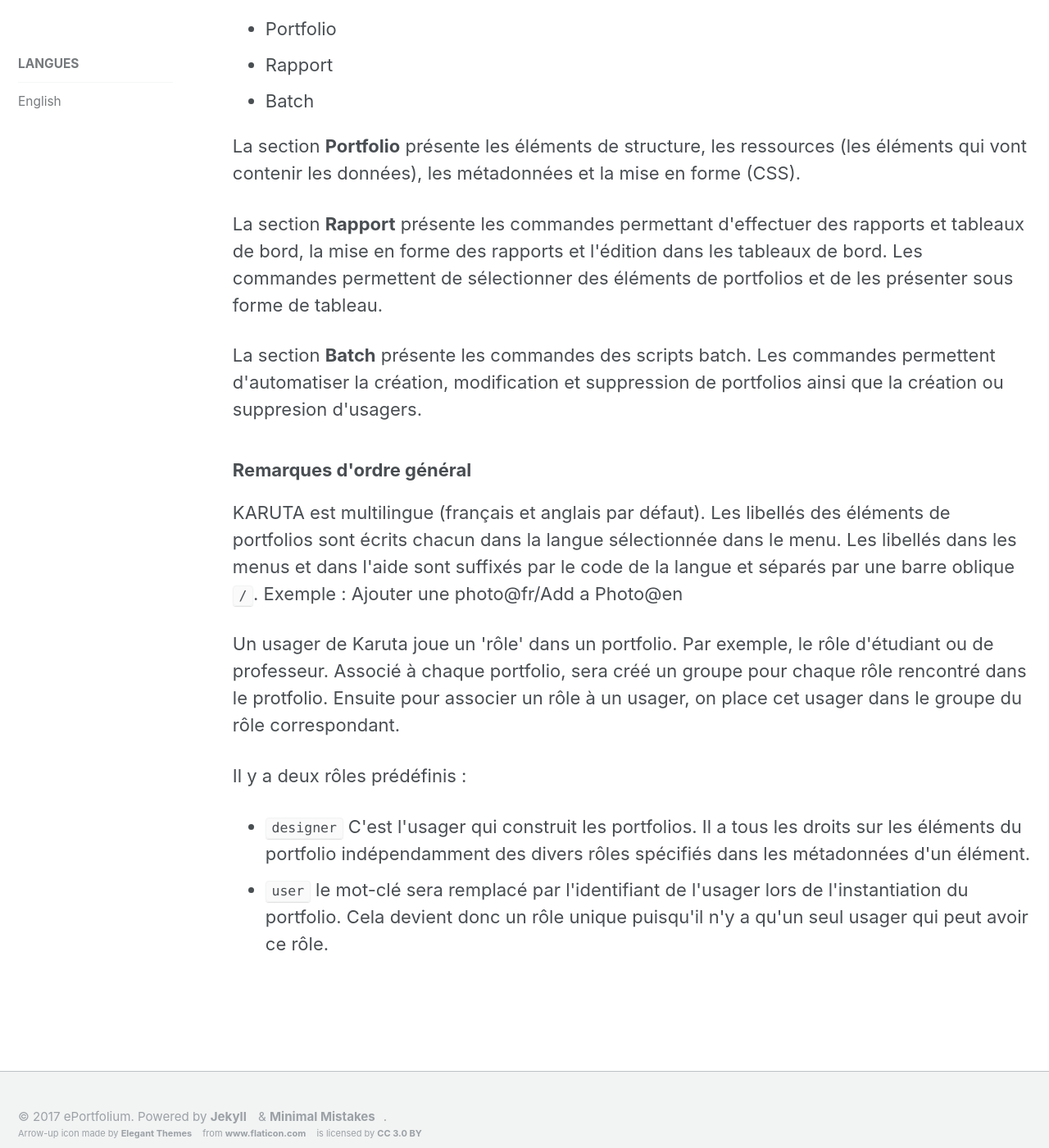
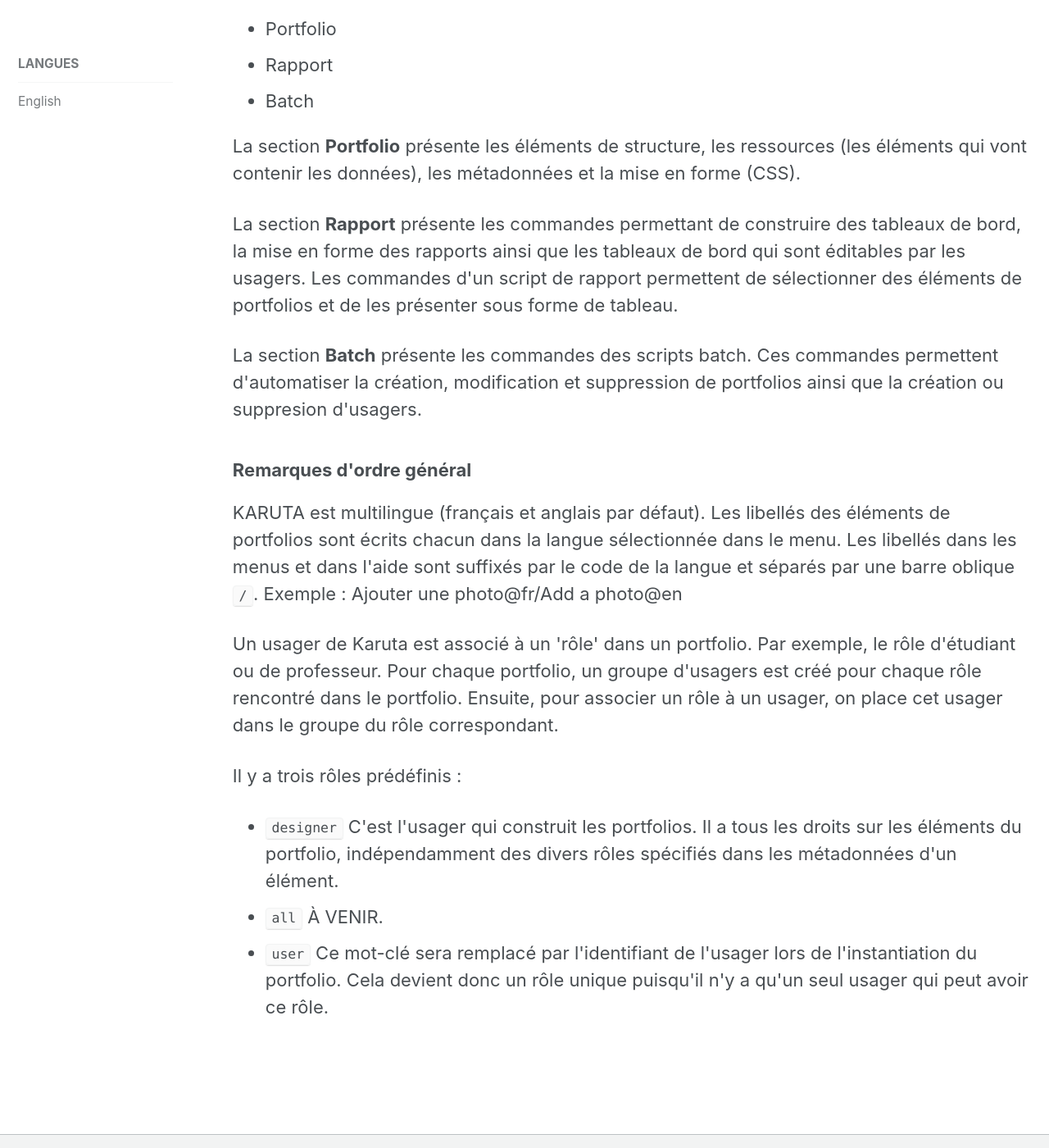
Before and after one commit to karutaproject/karuta-frontend-documentation, a Jekyll site: the page built from _pages/documentation_fr.html, in a window 1280 px wide and 1400 px high, scrolled down 498 px. Shown: the whole window at 82% size. Built offline with Jekyll 4.4.1, drawn with Linux system fonts in a browser that asks for light colours; some of the changed text lies outside the part shown.

Commit message:
Corrections textuelles et petits ajouts.

```diff
--- a/_pages/documentation_fr.html
+++ b/_pages/documentation_fr.html
@@ -5,32 +5,69 @@
 sidebar:
  nav: "documentation_fr"
 ---
-<p><b>KARUTA</b> est un logiciel open source permettant de construire des portfolios. C'est un outil flexible qui permmet de construire aussi bien des portfolios de présentation, que des portfolios d'apprentissage ou encore des portfolios d'évaluation.</p>
-<p>Le développement de portfolios peut se faire à partir de templates fournis par la communauté et qui seront ensuite adaptés aux besoins spécifiques ou alors à partir des éléments de base fournis par Karuta.</p>
+<p>
+	<b>KARUTA</b> est un logiciel open source permettant de construire des portfolios. C'est
+	 un outil flexible qui permet de construire aussi bien des portfolios de présentation, que
+	 des portfolios d'apprentissage ou encore des portfolios d'évaluation.
+</p>
+<p>
+	Le développement de portfolios peut se faire à partir de templates fournis par la communauté
+	et qui seront ensuite adaptés aux besoins spécifiques, ou encore à partir des éléments de base
+	fournis par Karuta.
+</p>
 
-<p>La documentation de Karuta est organisée en trois sections.</p>
+<p>La documentation de Karuta est organisée en trois sections :</p>
 <ul>
 	<li><a href='portfolio_fr.html'>Portfolio</a></li>
 	<li><a href='report_fr.html'>Rapport</a></li>
 	<li><a href='batch_fr.html'>Batch</a></li>
 </ul>
-<p>La section <b><a href='portfolio_fr.html'>Portfolio</a></b> présente les éléments de structure, les ressources (les éléments qui vont contenir les données), les métadonnées et la mise en forme (CSS).</p>
-<p>La section <b><a href='report_fr.html'>Rapport</a></b> présente les commandes permettant d'effectuer des rapports et tableaux de bord, la mise en forme des rapports et l'édition dans les tableaux de bord. Les commandes permettent de sélectionner des éléments de portfolios et de les présenter sous forme de tableau.</p>
-<p>La section <b><a href='batch_fr.html'>Batch</a></b> présente les commandes des scripts batch. Les commandes permettent d'automatiser la création, modification et suppression de portfolios ainsi que la création ou suppresion d'usagers.</p>
+<p>
+	La section <b><a href='portfolio_fr.html'>Portfolio</a></b> présente les éléments de structure,
+	les ressources (les éléments qui vont contenir les données), les métadonnées et la mise en
+	forme (CSS).
+</p>
+<p>
+	La section <b><a href='report_fr.html'>Rapport</a></b> présente les commandes permettant
+	de construire des tableaux de bord, la mise en forme des rapports ainsi que les tableaux de
+	bord qui sont éditables par les usagers. Les commandes d'un script de rapport permettent de
+	sélectionner des éléments de portfolios et de les présenter sous forme de tableau.
+</p>
+<p>
+	La section <b><a href='batch_fr.html'>Batch</a></b> présente les commandes des scripts batch.
+	Ces commandes permettent d'automatiser la création, modification et suppression de portfolios
+	ainsi que la création ou suppresion d'usagers.
+</p>
 
 <h3>Remarques d'ordre général</h3>
-<p>KARUTA est multilingue (français et anglais par défaut). Les libellés des éléments de portfolios sont écrits chacun dans la langue sélectionnée dans le menu.
-  Les libellés dans les menus et dans l'aide sont suffixés par le code de la langue et séparés par une barre oblique <code>/</code>. Exemple : Ajouter une photo@fr/Add a Photo@en
+<p>
+	KARUTA est multilingue (français et anglais par défaut). Les libellés des éléments de portfolios
+	sont écrits chacun dans la langue sélectionnée dans le menu. Les libellés dans les menus et dans
+	l'aide sont suffixés par le code de la langue et séparés par une barre oblique <code>/</code>.
+	Exemple : Ajouter une photo@fr/Add a photo@en
 </p>
 <p>
-Un usager de Karuta joue un 'rôle' dans un portfolio. Par exemple, le rôle d'étudiant ou de professeur.
-Associé à chaque portfolio, sera créé un groupe pour chaque rôle rencontré dans le protfolio. Ensuite pour associer un rôle à un usager, on place cet usager dans le groupe du rôle correspondant.
+	Un usager de Karuta est associé à un 'rôle' dans un portfolio. Par exemple, le rôle d'étudiant
+	ou de professeur. Pour chaque portfolio, un groupe d'usagers est créé pour chaque rôle rencontré
+	dans le portfolio. Ensuite, pour associer un rôle à un usager, on place cet usager dans le groupe
+	du rôle correspondant.
 </p>
-<p> Il y a deux rôles prédéfinis :
+<p> Il y a trois rôles prédéfinis :
 </p>
 <ul>
-	<li><code>designer</code> C'est l'usager qui construit les portfolios. Il a tous les droits sur les éléments du portfolio indépendamment des divers rôles spécifiés dans les métadonnées d'un élément.</li>
-	<li><code>user</code> le mot-clé sera remplacé par l'identifiant de l'usager lors de l'instantiation du portfolio. Cela devient donc un rôle unique puisqu'il n'y a qu'un seul usager qui peut avoir ce rôle.</li>
+	<li>
+		<code>designer</code> C'est l'usager qui construit les portfolios. Il a tous les droits sur
+		les éléments du portfolio, indépendamment des divers rôles spécifiés dans les métadonnées
+		d'un élément.
+	</li>
+	<li>
+		<code>all</code> À VENIR.
+	</li>
+	<li>
+		<code>user</code> Ce mot-clé sera remplacé par l'identifiant de l'usager lors de
+		l'instantiation du portfolio. Cela devient donc un rôle unique puisqu'il n'y a qu'un seul
+		usager qui peut avoir ce rôle.
+	</li>
 </ul>
 <p>
 </p>
--- a/_pages/resources_fr.html
+++ b/_pages/resources_fr.html
@@ -1,7 +1,7 @@
 ---
 layout: archive
 permalink: /resources_fr/
-title: "Ressources"
+title: "Éléments ressources"
 sidebar:
  nav: "resources_fr"
 ---
```
Also changed, not shown: _pages/metadata_fr.html (+76 -39 lines), _pages/portfolio_fr.html (+35 -9 lines), _pages/structures_fr.html (+17 -6 lines).
